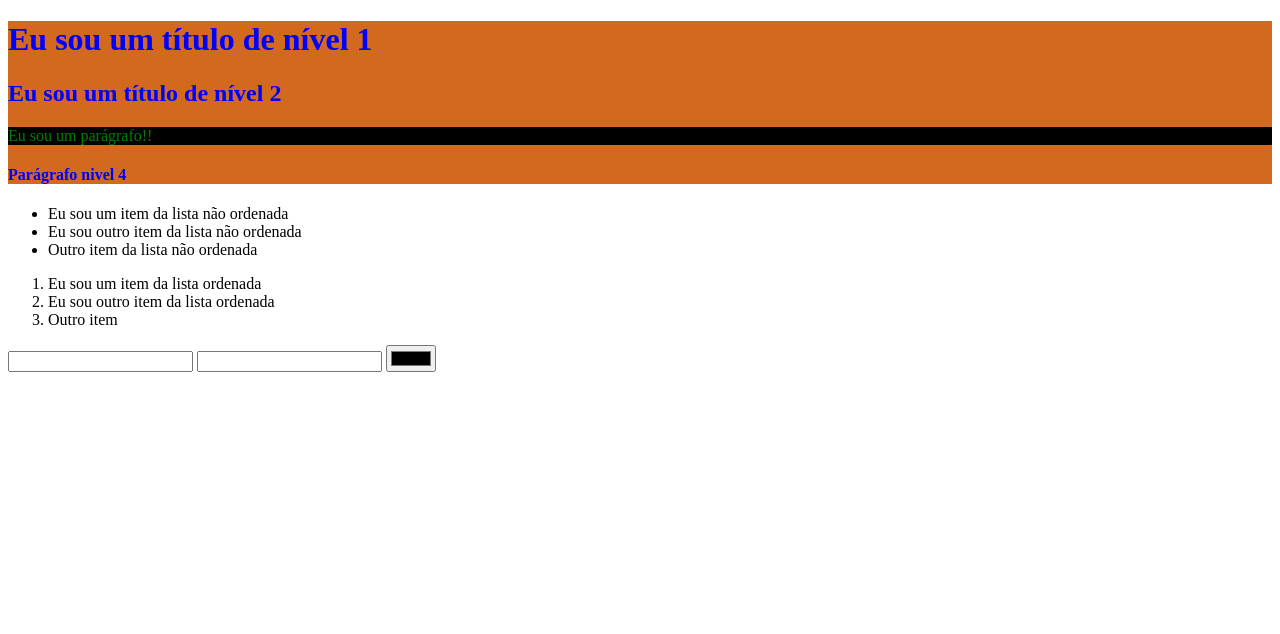
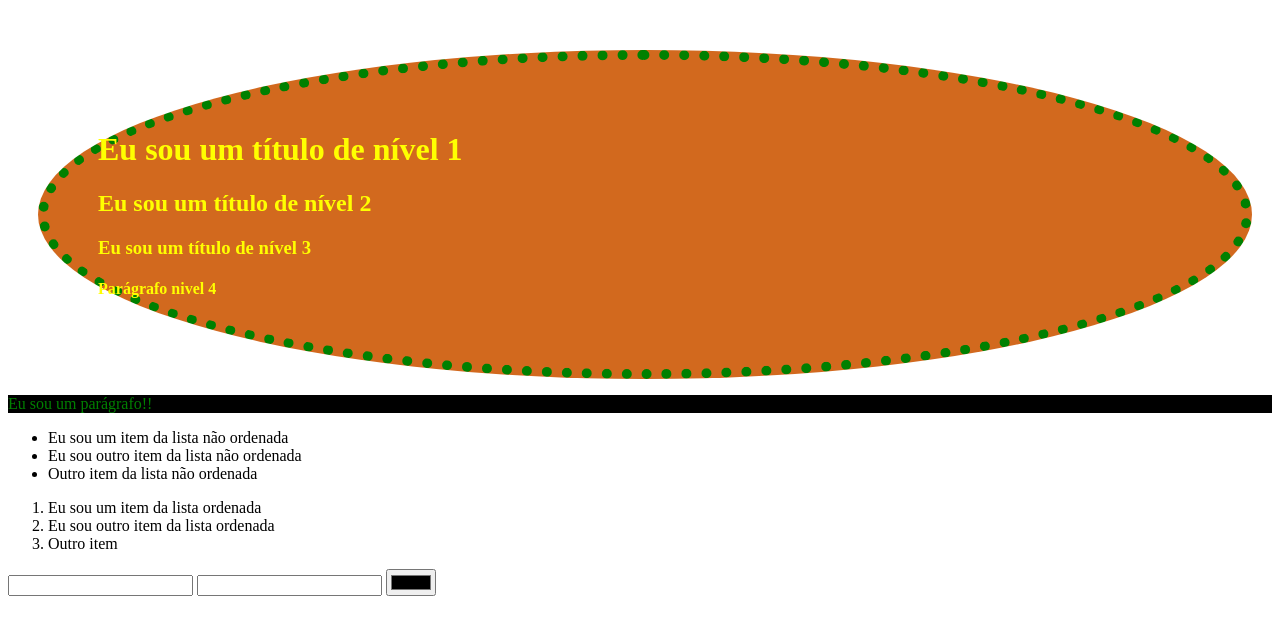
Before and after one commit to Lescillei/ceub-programacao-web, a plain HTML site: page index.html in a window 1280 px wide. Drawn offline with Linux system fonts and the light colour scheme.

Commit message:
css teste

```diff
--- a/estilo.css
+++ b/estilo.css
@@ -1,5 +1,6 @@
-/*h1, h2, h3, h4 {
-}*/
+h1, h2, h3, h4 {
+    color: yellow;
+}
 
 p {
     color: green;
@@ -9,4 +10,9 @@ p {
 #titulos {
     color: blue;
     background-color: chocolate;
+    padding: 50px;
+    border-top: 80px;
+    border: 10px dotted green;
+    border-radius: 50%;
+    margin: 50px 20px 8px 30px;
 }
--- a/index.html
+++ b/index.html
@@ -10,10 +10,11 @@
     <div id="titulos">
         <h1>Eu sou um título de nível 1</h1>
         <h2>Eu sou um título de nível 2</h2>
-        <p>Eu sou um parágrafo!!</p>
+        <h3>Eu sou um título de nível 3</h3>
         <h4>Parágrafo nivel 4</h4>
-        </div>
+    </div>
     <!-- Isso é um comentário -->
+    <p>Eu sou um parágrafo!!</p>
     <ul>
         <li>Eu sou um item da lista não ordenada</li>
         <li>Eu sou outro item da lista não ordenada</li>
```
